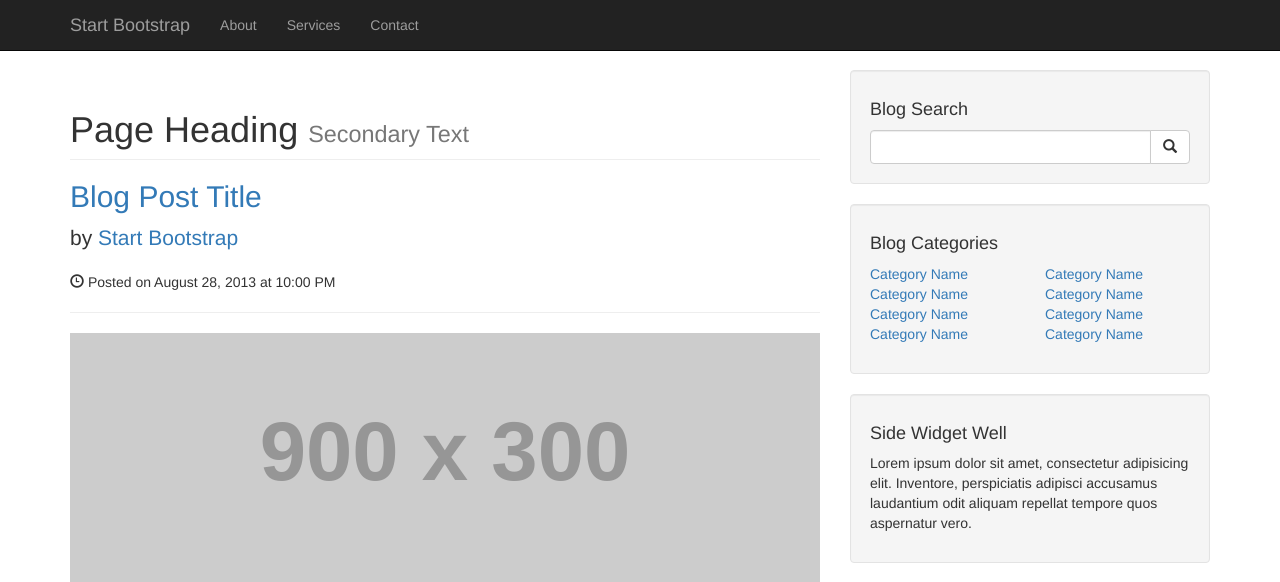
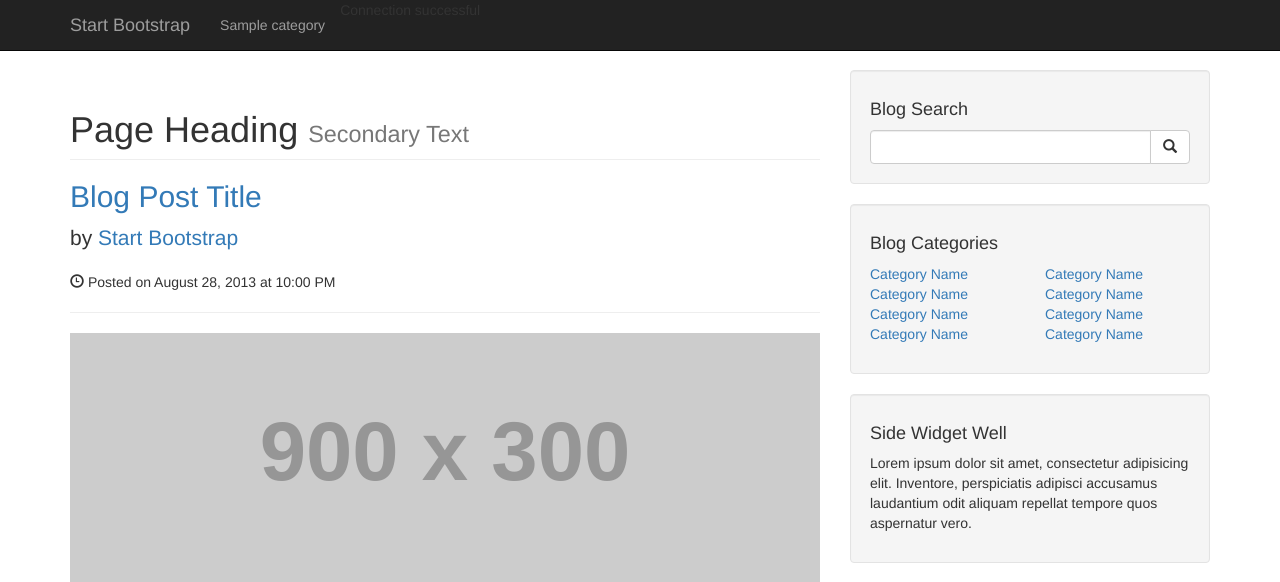
Before and after one commit to dreadlord-sedai/CMS-php, a PHP site: page / in a window 1280 px wide. Shown: the top 582 px of the page. Run offline with PHP 8.4, Linux system fonts and the light colour scheme; tables that the repository leaves empty or names only in its code hold one stand-in row (values such as "Sample post"); grey boxes labelled with a size stand in for pictures from a placeholder-image service; some libraries are stand-ins or nearby versions.

Commit message:
Add categories for navigation

```diff
--- a/includes/navigation.php
+++ b/includes/navigation.php
@@ -13,15 +13,19 @@
             <!-- Collect the nav links, forms, and other content for toggling -->
             <div class="collapse navbar-collapse" id="bs-example-navbar-collapse-1">
                 <ul class="nav navbar-nav">
-                    <li>
-                        <a href="#">About</a>
-                    </li>
-                    <li>
-                        <a href="#">Services</a>
-                    </li>
-                    <li>
-                        <a href="#">Contact</a>
-                    </li>
+                    <?php
+                    include "includes/db.php";
+
+                    $query = "SELECT * FROM categories";
+                    $select_all_categories_query = mysqli_query($connection, $query);
+
+                    while($row = mysqli_fetch_assoc($select_all_categories_query)) {
+                        $cat_title = $row['cat_title'];
+                        echo "<li><a href='#'>{$cat_title}</a></li>";
+                    }
+
+
+                    ?>
                 </ul>
             </div>
             <!-- /.navbar-collapse -->
```
